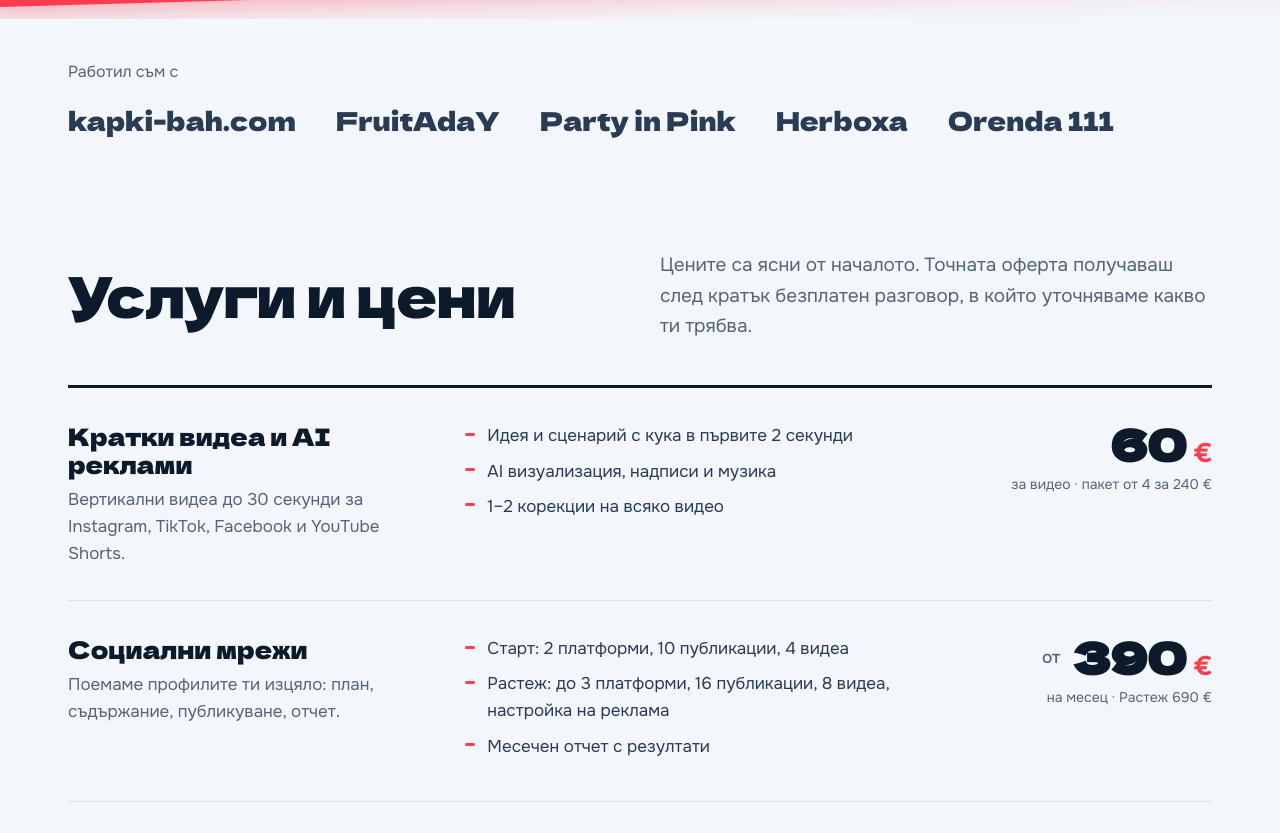
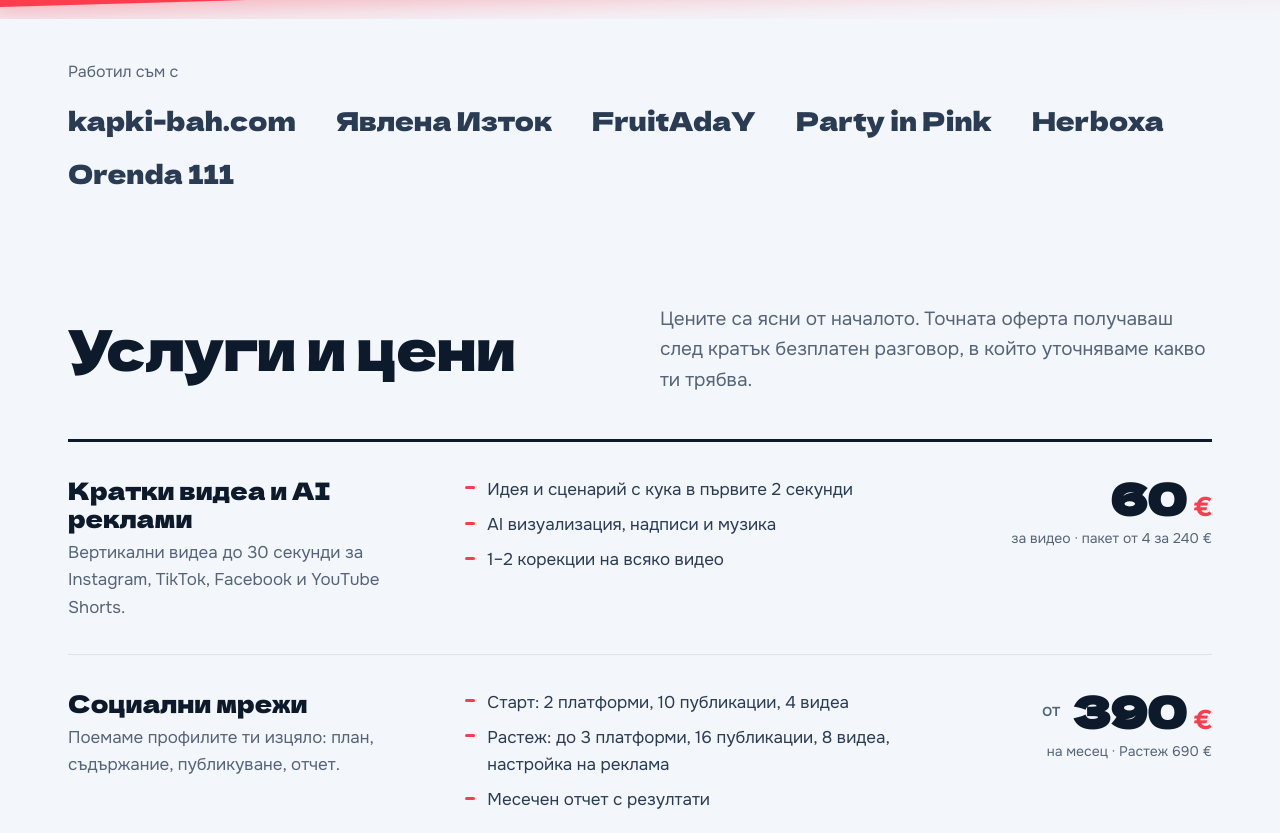
Before and after one commit to vlnikolov77-ux/Vladi-Nikolov, a plain HTML site: page index.html in a window 1280 px wide. Shown: the part 1148-1981 px from the top of the page. Drawn offline with Linux system fonts and the light colour scheme.

Commit message:
Брандове: добавена Явлена Изток
Co-Authored-By: Claude Opus 5.5 <noreply@anthropic.com>
Claude-Session: https://claude.ai/code/session_01QTWuY4bZMh2pxgBbEuSycW

```diff
--- a/index.html
+++ b/index.html
@@ -469,7 +469,7 @@ footer .social a:hover{color:var(--sky)}
 <div class="clients" aria-label="Клиенти и проекти">
   <div class="wrap rv">
     <p data-i18n="clients.label">Работил съм с</p>
-    <ul><li>kapki-bah.com</li><li>FruitAdaY</li><li>Party in Pink</li><li>Herboxa</li><li>Orenda 111</li></ul>
+    <ul><li>kapki-bah.com</li><li>Явлена Изток</li><li>FruitAdaY</li><li>Party in Pink</li><li>Herboxa</li><li>Orenda 111</li></ul>
   </div>
 </div>
 
```
